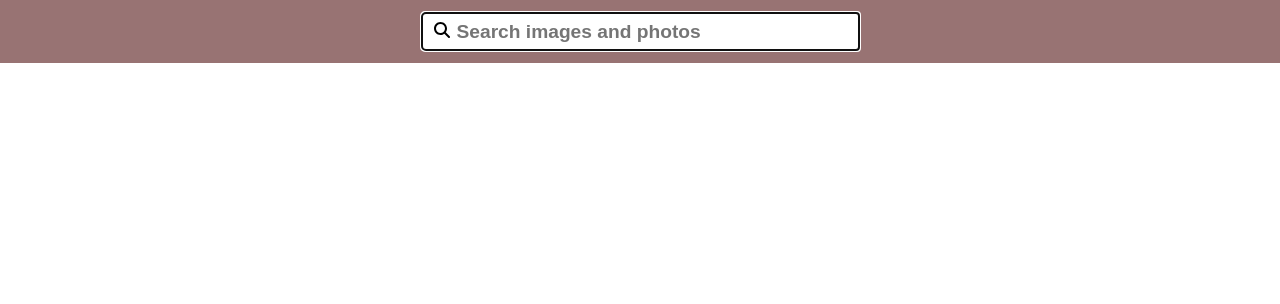
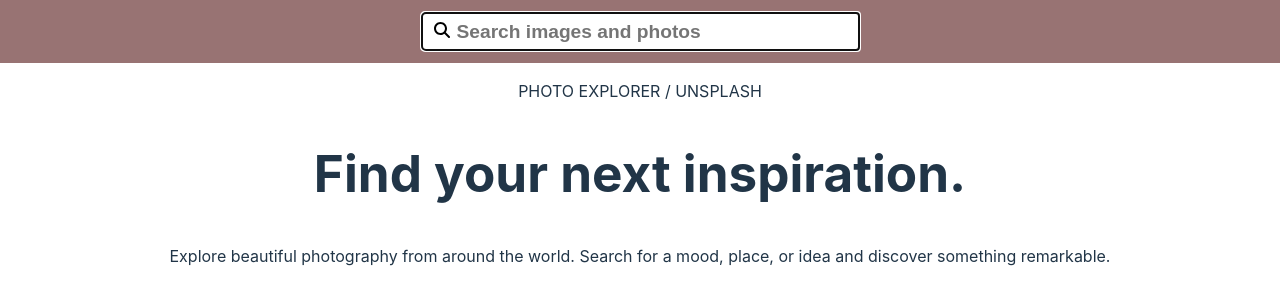
Before and after one commit to MariiaOtset/goit-typescript-hw-02, a React (Vite) app: page / in a window 1280 px wide. Shown: the top 304 px of the page. Built offline with nearby package versions, Linux system fonts and the light colour scheme.

Commit message:
Polish image explorer visual design without changing search behavior

```diff
--- a/src/components/App/App.tsx
+++ b/src/components/App/App.tsx
@@ -72,8 +72,14 @@ function App() {
   }, [galleryImages, currentPage]);
 
   return (
-    <div ref={appRef}>
+    <div ref={appRef} className="appShell">
       <SearchBar onSearch={handleSearch} />
+      <section className="galleryIntro" aria-label="Gallery introduction">
+        <p className="eyebrow">PHOTO EXPLORER / UNSPLASH</p>
+        <h1>Find your next <span>inspiration.</span></h1>
+        <p>Explore beautiful photography from around the world. Search for a mood, place, or idea and discover something remarkable.</p>
+      </section>
+      <main className="galleryResults">
 
       {isLoading && galleryImages.length === 0 && <Loader />}
 
@@ -91,6 +97,8 @@ function App() {
         <ErrorMessage message={error.message} />
       )}
 
+      </main>
+
       {modalInfo.isOpen && (
         <ImageModal
           isOpen={modalInfo.isOpen}
```
